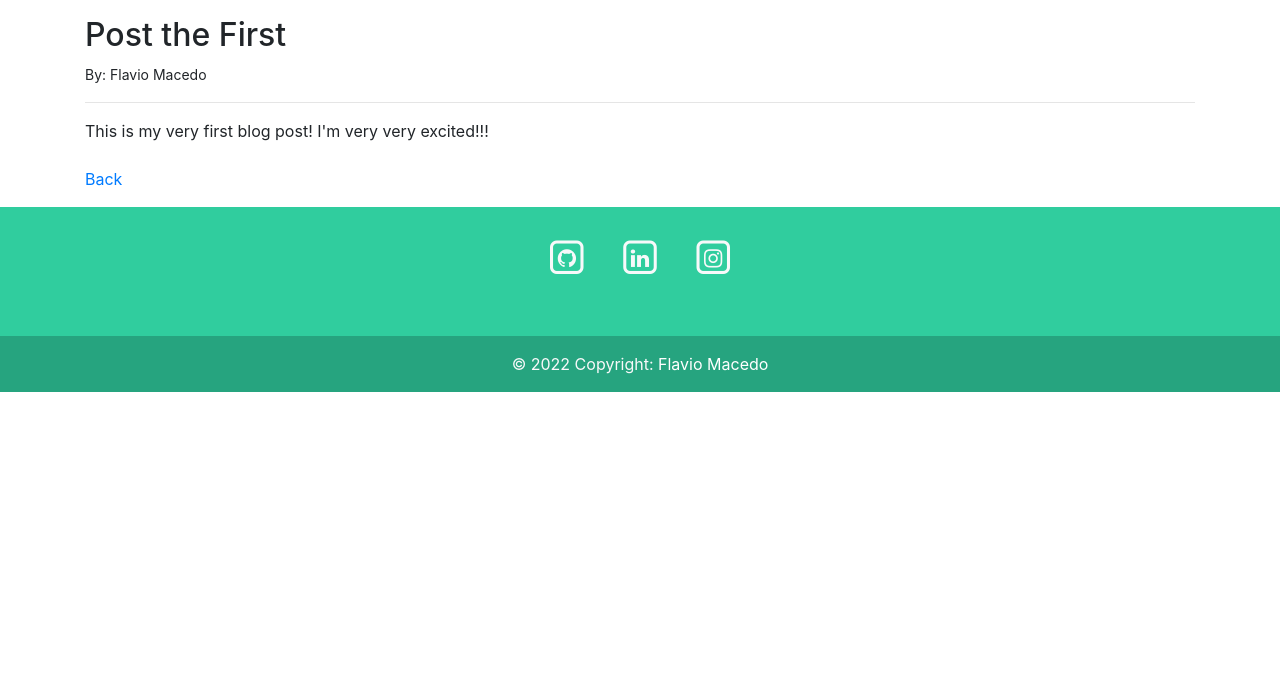
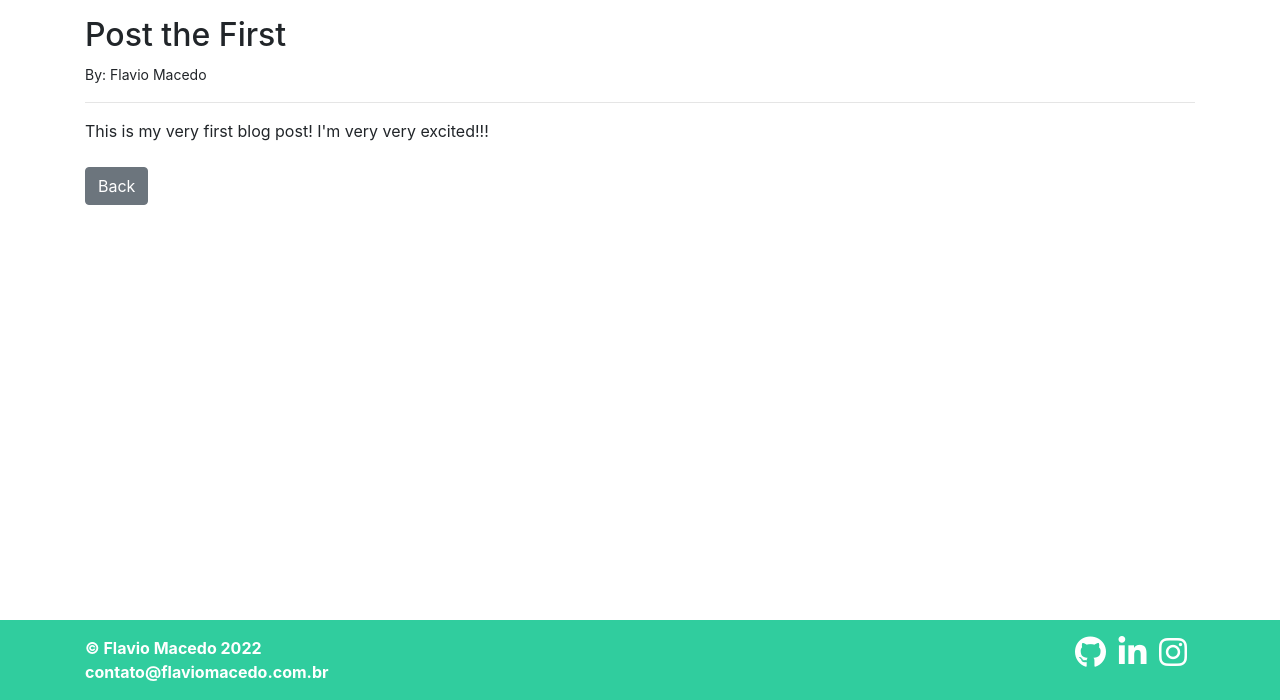
Before and after one commit to Flaviohmm/fmblog, a Django app: page /article/1 in a window 1280 px wide. Shown: the part 100-800 px from the top of the page. Run offline with Django 4.2, Linux system fonts and the light colour scheme; data comes from the database, SQL or seed files in the repository; parts of the project's set-up code (start-up, migrations or seed data) failed here and were passed over; some libraries are stand-ins or nearby versions.

Commit message:
New Footer

```diff
--- a/blog/templates/article_details.html
+++ b/blog/templates/article_details.html
@@ -5,6 +5,8 @@
 {% block 'head' %}
     <link rel="stylesheet" href="{% static 'blog/css/home.css' %}">
 {% endblock 'head' %}
+
+{% block 'titulo' %}{{post.title}}{% endblock 'titulo' %}
 
 {% block 'body' %}
     <main class="container my-3">
@@ -15,6 +17,6 @@
         {{ post.body }}
 
         <br><br>
-        <a href="{% url 'project' %}">Back</a>
+        <a href="{% url 'project' %}" class="btn btn-secondary">Back</a>
     </main>
 {% endblock 'body' %}
--- a/templates/base.html
+++ b/templates/base.html
@@ -8,6 +8,8 @@
     <meta name="viewport" content="width=device-width, initial-scale=1.0">
     <link rel="stylesheet" href="https://cdn.jsdelivr.net/npm/bootstrap@4.6.1/dist/css/bootstrap.min.css" integrity="sha384-zCbKRCUGaJDkqS1kPbPd7TveP5iyJE0EjAuZQTgFLD2ylzuqKfdKlfG/eSrtxUkn" crossorigin="anonymous">
     <link href="https://maxcdn.bootstrapcdn.com/font-awesome/4.5.0/css/font-awesome.min.css" rel="stylesheet" />
+    <script src="https://kit.fontawesome.com/bbe3976042.js" crossorigin="anonymous"></script>
+    <link rel="stylesheet" href="https://cdnjs.cloudflare.com/ajax/libs/font-awesome/4.7.0/css/font-awesome.min.css">
     <title>{% block 'titulo' %}{% endblock 'titulo' %}</title>
 </head>
 <body>
@@ -40,7 +42,7 @@
     <script src="https://cdn.jsdelivr.net/npm/bootstrap@4.6.1/dist/js/bootstrap.bundle.min.js" integrity="sha384-fQybjgWLrvvRgtW6bFlB7jaZrFsaBXjsOMm/tB9LTS58ONXgqbR9W8oWht/amnpF" crossorigin="anonymous"></script>
 
     {% block 'footer' %}
-        <footer class="bg_navbar text-center text-light">
+        {% comment %} <footer class="bg_navbar text-center text-light">
             <div class="container p-4 pb-0">
                 <section class="mb-4">
                     <link href="https://maxcdn.bootstrapcdn.com/font-awesome/4.5.0/css/font-awesome.min.css" rel="stylesheet" />
@@ -76,6 +78,29 @@
             </div>
             <!-- Copyright -->
 
+        </footer> {% endcomment %}
+        <footer class="bg_navbar mt-auto py-3">
+            <div class="container">
+                <div class="row">
+                    <div class="col text-white font-weight-bold">
+                        © Flavio Macedo <span id="year">2022</span> <br>
+                        <a class="font-weight-bold text-decoration-none text-white linkfooter" href="mailto: contato@flaviomacedo.com.br">
+                            contato@flaviomacedo.com.br
+                        </a>
+                    </div>
+                    <div class="col-lg-6 text-lg-right social-icons">
+                        <a class="text-decoration-none text-white" href="https://github.com/Flaviohmm" target="_blank">
+                            <i class="fab fa-github mr-lg-2 fa-2x linkfooter" aria-hidden="true"></i>
+                        </a>
+                        <a class="text-decoration-none text-white" href="https://www.linkedin.com/in/flavio-henrique-m2/" target="_blank">
+                            <i class="fab fa-linkedin mr-lg-2 fa-2x linkfooter" aria-hidden="true"></i>
+                        </a>
+                        <a class="text-decoration-none text-white" href="https://www.instagram.com/flavio.hm2/" target="_blank">
+                            <i class="fab fa-instagram mr-lg-2 fa-2x linkfooter" aria-hidden="true"></i>
+                        </a>
+                    </div>
+                </div>
+            </div>
         </footer>
     {% endblock 'footer' %}
 </body>
--- a/templates/static/blog/css/home.css
+++ b/templates/static/blog/css/home.css
@@ -8,3 +8,9 @@
     display: inline;
     margin-left: 10px;
 }
+
+footer {
+    position: fixed;
+    width: 100%;
+    bottom: 0;
+}
```
